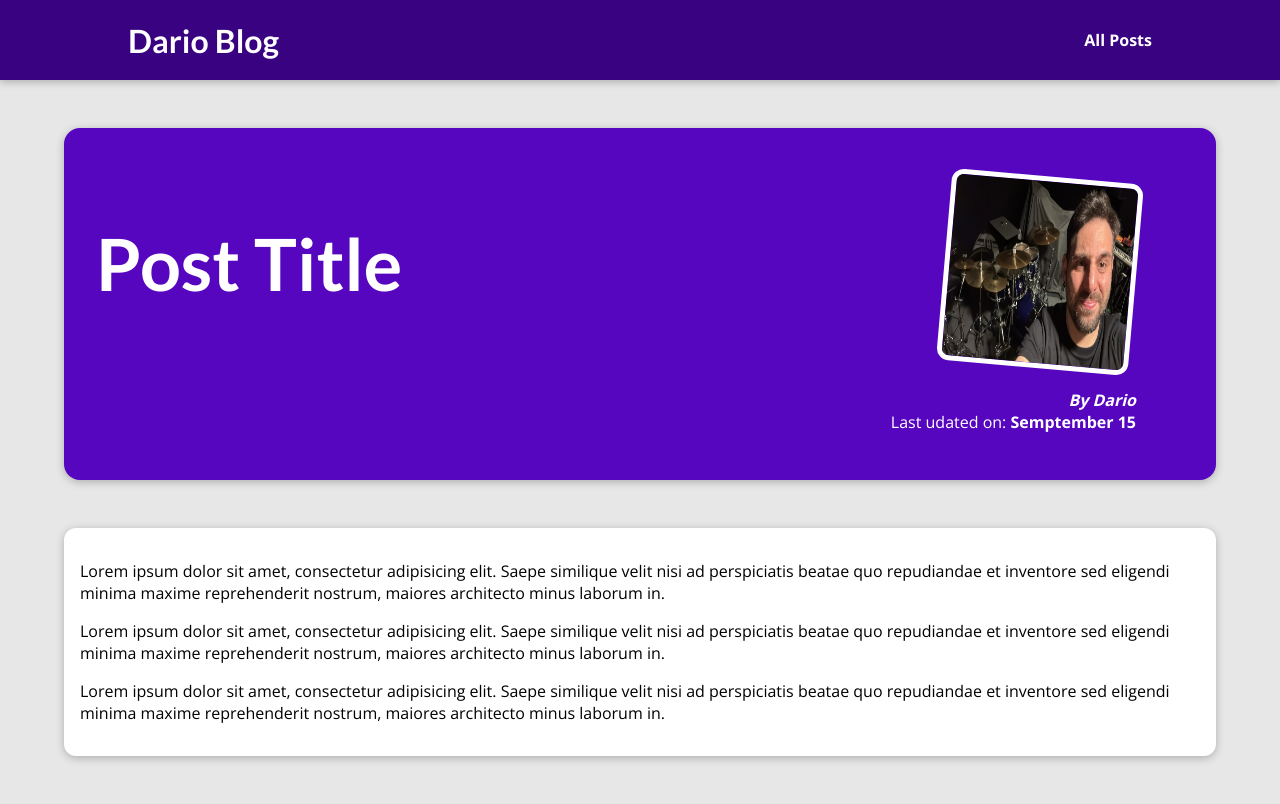
After one commit to Drake-Designer/My-Blog-Site, a Django app: template blog/templates/blog/post-detail.html in a window 1280 px wide. The commit adds this page. Run offline with Django 5.2, Linux system fonts and the light colour scheme; the template is opened without the code that fills it, so the values that code supplies are empty.

Commit message:
Add post-detail page with css styles

```diff
--- /dev/null
+++ b/blog/templates/blog/post-detail.html
@@ -0,0 +1,38 @@
+{% extends 'base.html' %}
+{% load static %}
+
+{% block title %} This Post Title {% endblock title %}
+
+{% block css_files %}
+    <link rel="stylesheet" href="{% static 'blog/post-detail.css' %}">
+{% endblock css_files %}
+
+{% block content %}
+
+<section id="summary">
+    <h2>Post Title</h2>
+    <article>
+        <img src="{%static "blog/images/me-drumming.png" %}" alt="Post Title">
+        <address>By Dario</address>
+        <div>
+            Last udated on: <time> Semptember 15</time>
+        </div>
+    </article>
+</section>
+
+<main>
+    <p>
+        Lorem ipsum dolor sit amet, consectetur adipisicing elit. Saepe similique velit nisi ad perspiciatis beatae quo repudiandae et inventore sed eligendi minima maxime reprehenderit nostrum, maiores architecto minus laborum in.
+    </p>
+
+    <p>
+        Lorem ipsum dolor sit amet, consectetur adipisicing elit. Saepe similique velit nisi ad perspiciatis beatae quo repudiandae et inventore sed eligendi minima maxime reprehenderit nostrum, maiores architecto minus laborum in.
+    </p>
+
+    <p>
+        Lorem ipsum dolor sit amet, consectetur adipisicing elit. Saepe similique velit nisi ad perspiciatis beatae quo repudiandae et inventore sed eligendi minima maxime reprehenderit nostrum, maiores architecto minus laborum in.
+    </p>
+
+</main>
+
+{% endblock content %}
--- a/blog/views.py
+++ b/blog/views.py
@@ -11,5 +11,5 @@ def posts(request):
     return render(request, "blog/all-posts.html")
 
 
-def post_detail(request):
-    pass
+def post_detail(request, slug):
+    return render(request, "blog/post-detail.html")
--- a/templates/base.html
+++ b/templates/base.html
@@ -16,6 +16,8 @@
             <a href="{% url 'posts-page' %}">All Posts</a>
         </nav>
     </header>
-        {% block content %} {% endblock content %}
+        {% block content %}
+
+        {% endblock content %}
 </body>
 </html>
```
